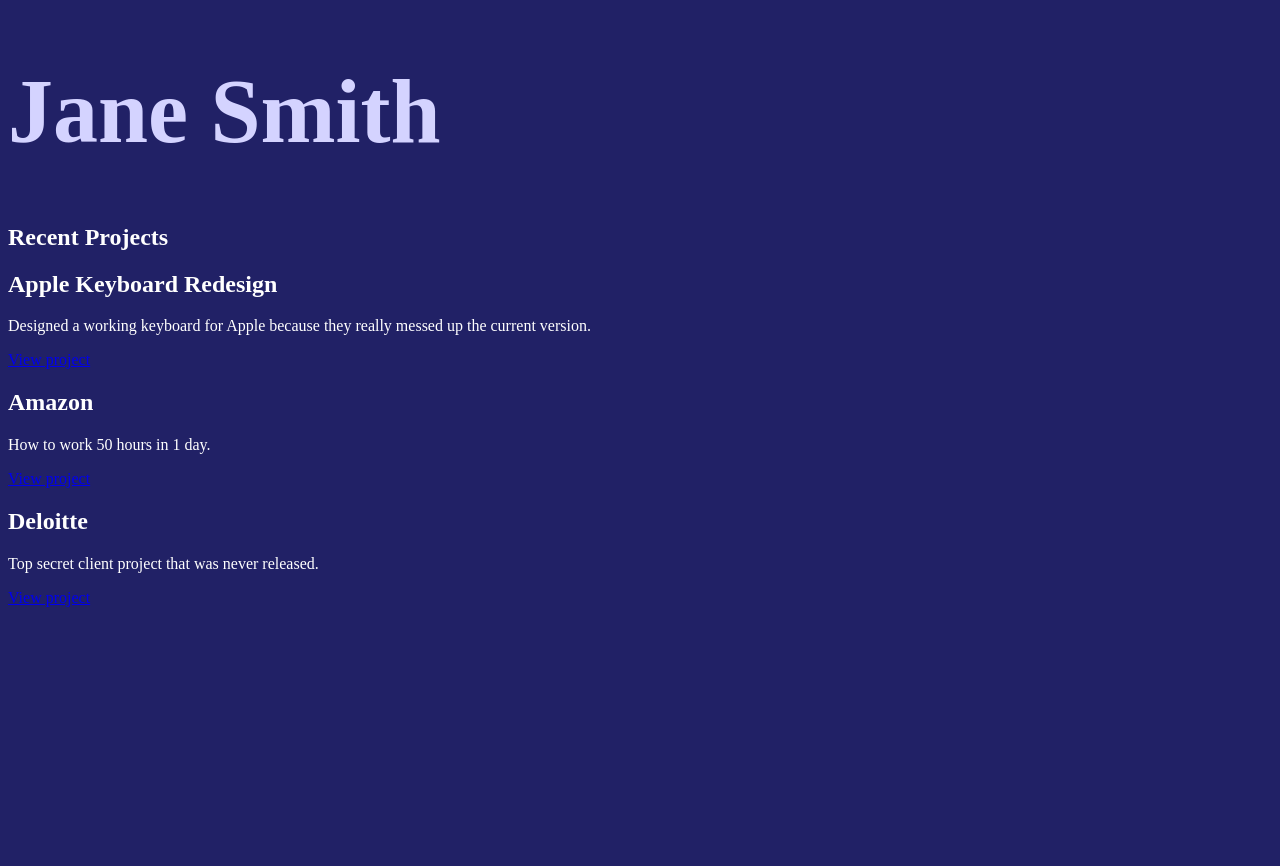
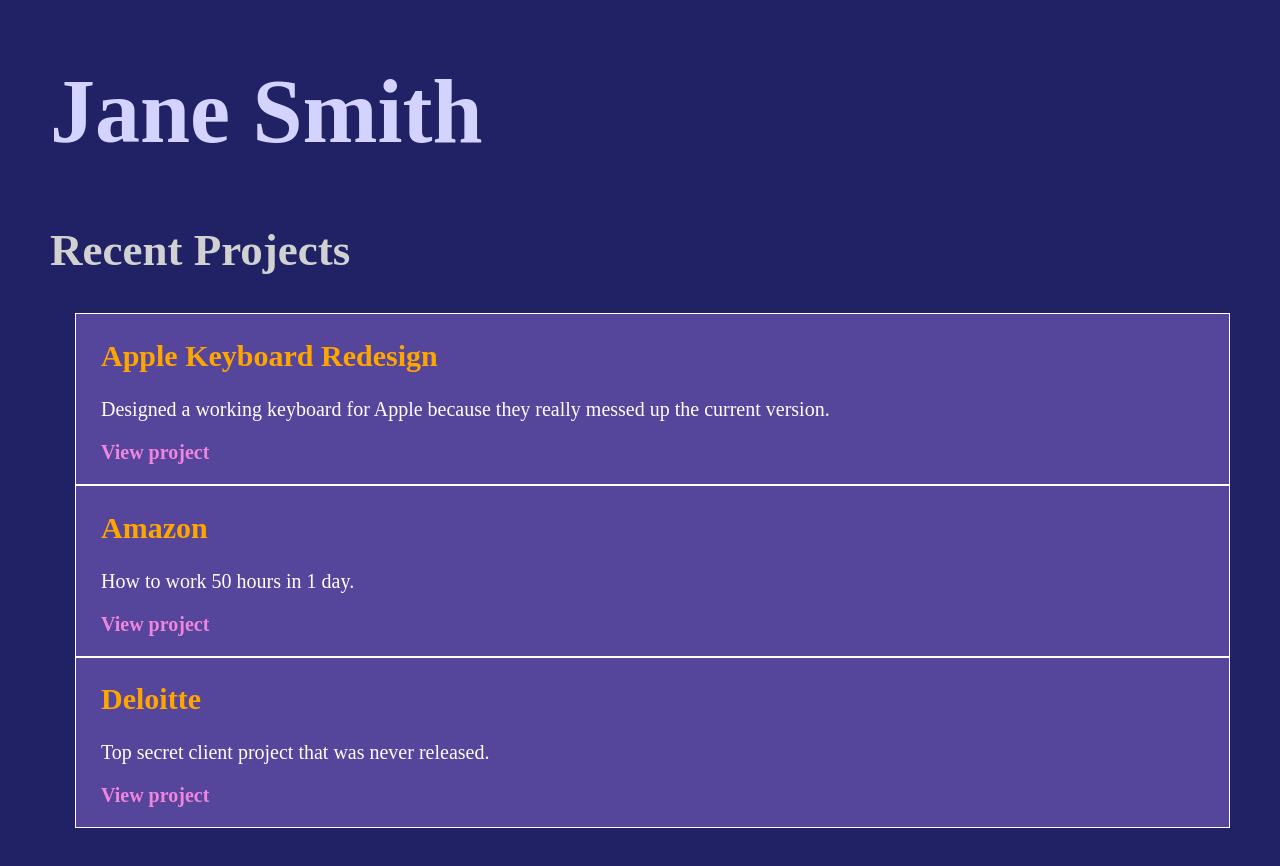
Before and after one commit to jzhong8/week-04, a plain HTML site: page index.html in a window 1280 px wide. Before the commit the page ends 800 px from the top, so only its background shows below. Drawn offline with Linux system fonts and the light colour scheme.

Commit message:
learn about margin and padding

```diff
--- a/assets/css/style.css
+++ b/assets/css/style.css
@@ -1,9 +1,64 @@
 body{
     background-color: rgb(33, 33, 102);
     color: white;
+    margin: 50px;
 }
 
 .author {
     font-size: 90px;
     color: rgb(212, 211, 255);
 }
+
+.author:hover {
+    cursor: move;
+}
+
+.section-title {
+    font-size: 45px;
+    color: rgb(209, 209, 209)
+}
+
+.project {
+    background-color: rgb(85, 69, 155);
+    padding-left: 25px;
+    margin-left: 25px;
+    border: 1px solid white;
+
+    /* border-top-width: 1px;
+    border-top-style: solid;
+    border-top-color: rgb(255, 255, 255);
+
+    border-left-width: 1px;
+    border-left-style: solid;
+    border-left-color: rgb(255, 255, 255);
+
+    border-bottom-width: 1px;
+    border-bottom-style: solid;
+    border-bottom-color: rgb(255, 255, 255);
+
+    border-right-width: 1px;
+    border-right-style: solid;
+    border-right-color: rgb(255, 255, 255); */
+}
+
+.project-title {
+    font-size: 30px;
+    color: rgb(255, 165, 0);
+}
+
+.project p {
+    font-size: 20px;
+
+}
+
+.project a {
+    color: rgb(240, 133, 222);
+    font-weight: bold;
+    text-decoration: none;
+}
+
+.project a:hover {
+    font-weight: normal;
+    border-bottom: 5px dotted rgb(255, 255, 0);
+
+}
--- a/index.html
+++ b/index.html
@@ -14,21 +14,21 @@
     </header>
 
     <main>
-        <h2>Recent Projects</h2>
-        <article>
-            <h1>Apple Keyboard Redesign</h1>
+        <h2 class="section-title">Recent Projects</h2>
+        <article class="project">
+            <h1 class="project-title">Apple Keyboard Redesign</h1>
             <p>Designed a working keyboard for Apple because they really messed up the current version.</p>
 
             <p><a href="apple-keyboard.html">View project</a></p>
         </article>
-        <article>
-            <h1>Amazon</h1>
+        <article class="project">
+            <h1 class="project-title">Amazon</h1>
             <p>How to work 50 hours in 1 day.</p>
 
             <p><a href="amazon.html">View project</a></p>
         </article>
-        <article>
-            <h1>Deloitte</h1>
+        <article class="project">
+            <h1 class="project-title">Deloitte</h1>
             <p>Top secret client project that was never released.</p>
 
             <p><a href="delloite.html">View project</a></p>
```
